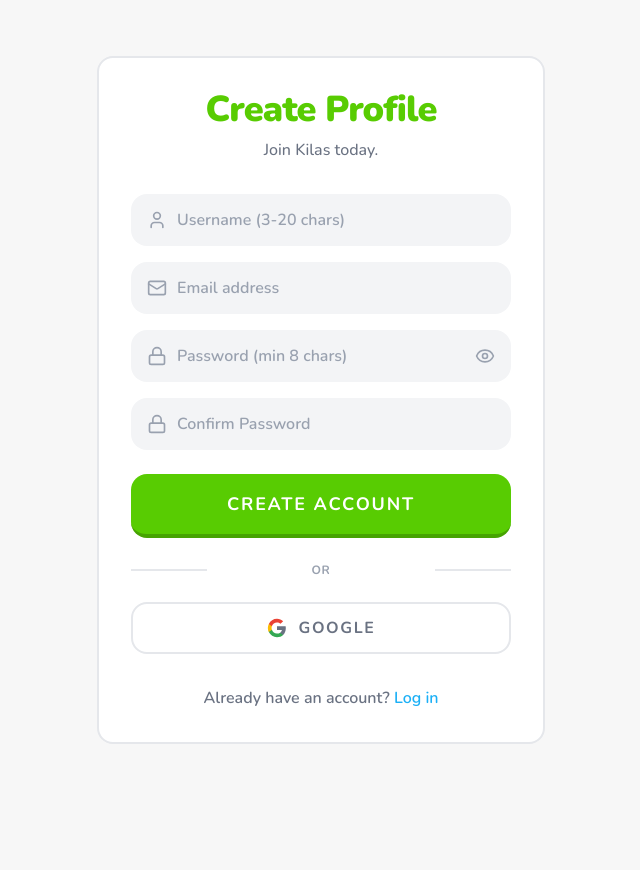
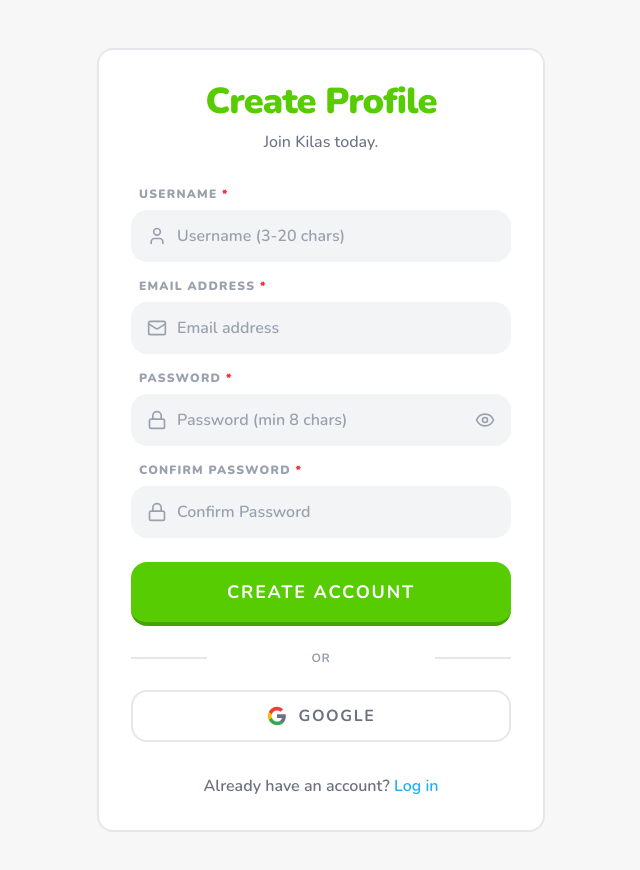
Before and after one commit to Joenathan-15/kilas, a React (Vite) app in the folder frontend/: page /register in a window 1280 px wide. Shown: the top 870 px of the page, without its empty margins (319-959 px from the left). Before the commit the page ends 800 px from the top, so only its background shows below. Built offline with nearby package versions, Linux system fonts and the light colour scheme.

Commit message:
feat: add required field indicators to forms in AIGenerateCardsModal, CardModal, DeckModal, LoginPage, and RegisterPage

```diff
--- a/frontend/src/components/cards/AIGenerateCardsModal.tsx
+++ b/frontend/src/components/cards/AIGenerateCardsModal.tsx
@@ -63,7 +63,7 @@
           {activeTab === 'text' ? (
             <div className="space-y-2">
               <label className="block text-xs font-black text-gray-400 uppercase tracking-widest">
-                Study Material / Notes
+                Study Material / Notes <span className="text-red-500 ml-1">*</span>
               </label>
               <textarea
                 required
--- a/frontend/src/components/cards/CardModal.tsx
+++ b/frontend/src/components/cards/CardModal.tsx
@@ -107,7 +107,7 @@
           {/* Front of Card */}
           <div className="space-y-3">
             <label className="block text-sm font-black text-gray-400 uppercase tracking-wider">
-              Front (Question)
+              Front (Question) <span className="text-red-500 ml-1">*</span>
             </label>
             <div className="relative group">
               <textarea
@@ -156,7 +156,7 @@
           {/* Back of Card */}
           <div className="space-y-3">
             <label className="block text-sm font-black text-gray-400 uppercase tracking-wider">
-              Back (Answer)
+              Back (Answer) <span className="text-red-500 ml-1">*</span>
             </label>
             <div className="relative group">
               <textarea
--- a/frontend/src/components/decks/DeckModal.tsx
+++ b/frontend/src/components/decks/DeckModal.tsx
@@ -113,7 +113,7 @@
             <>
               <div>
                 <label className="block text-xs font-black text-gray-400 uppercase tracking-widest mb-2">
-                  Deck Title
+                  Deck Title <span className="text-red-500 ml-1">*</span>
                 </label>
                 <input
                   type="text"
--- a/frontend/src/pages/LoginPage.tsx
+++ b/frontend/src/pages/LoginPage.tsx
@@ -54,8 +54,11 @@
           </h1>
           <p className="text-gray-500 font-medium mt-2">Learn anything, forever.</p>
         </div>
-
         <form onSubmit={handleSubmit} className="space-y-4">
+          <div className="space-y-2">
+            <label className="block text-xs font-black text-gray-400 uppercase tracking-widest ml-2">
+              Email Address <span className="text-red-500">*</span>
+            </label>
             <div className="relative">
               <div className="absolute inset-y-0 left-0 pl-4 flex items-center pointer-events-none">
                 <Mail className="h-5 w-5 text-gray-400" />
@@ -73,6 +76,10 @@
               <p className="text-danger-red text-xs font-bold px-2">{validationErrors.Email}</p>
             )}
 
+            <div className="space-y-2">
+              <label className="block text-xs font-black text-gray-400 uppercase tracking-widest ml-2">
+                Password <span className="text-red-500">*</span>
+              </label>
               <div className="relative">
                 <div className="absolute inset-y-0 left-0 pl-4 flex items-center pointer-events-none">
                   <Lock className="h-5 w-5 text-gray-400" />
@@ -104,6 +111,8 @@
               >
                 {isLoading ? <Loader2 className="animate-spin h-6 w-6" /> : "LOG IN"}
               </button>
+            </div>
+          </div>
         </form>
 
         <div className="mt-6 flex items-center justify-between">
--- a/frontend/src/pages/RegisterPage.tsx
+++ b/frontend/src/pages/RegisterPage.tsx
@@ -63,6 +63,10 @@
 
         <form onSubmit={handleSubmit} className="space-y-4">
 
+          <div className="space-y-2">
+            <label className="block text-xs font-black text-gray-400 uppercase tracking-widest ml-2">
+              Username <span className="text-red-500">*</span>
+            </label>
             <div className="relative">
               <div className="absolute inset-y-0 left-0 pl-4 flex items-center pointer-events-none">
                 <User className="h-5 w-5 text-gray-400" />
@@ -78,10 +82,15 @@
                 placeholder="Username (3-20 chars)"
               />
             </div>
+          </div>
           {validationErrors.Username && (
             <p className="text-danger-red text-xs font-bold px-2">{validationErrors.Username}</p>
           )}
 
+          <div className="space-y-2">
+            <label className="block text-xs font-black text-gray-400 uppercase tracking-widest ml-2">
+              Email Address <span className="text-red-500">*</span>
+            </label>
             <div className="relative">
               <div className="absolute inset-y-0 left-0 pl-4 flex items-center pointer-events-none">
                 <Mail className="h-5 w-5 text-gray-400" />
@@ -95,10 +104,15 @@
                 placeholder="Email address"
               />
             </div>
+          </div>
           {validationErrors.Email && (
             <p className="text-danger-red text-xs font-bold px-2">{validationErrors.Email}</p>
           )}
 
+          <div className="space-y-2">
+            <label className="block text-xs font-black text-gray-400 uppercase tracking-widest ml-2">
+              Password <span className="text-red-500">*</span>
+            </label>
             <div className="relative">
               <div className="absolute inset-y-0 left-0 pl-4 flex items-center pointer-events-none">
                 <Lock className="h-5 w-5 text-gray-400" />
@@ -120,10 +134,15 @@
                 {showPassword ? <EyeOff className="h-5 w-5" /> : <Eye className="h-5 w-5" />}
               </button>
             </div>
+          </div>
           {validationErrors.Password && (
             <p className="text-danger-red text-xs font-bold px-2">{validationErrors.Password}</p>
           )}
 
+          <div className="space-y-2">
+            <label className="block text-xs font-black text-gray-400 uppercase tracking-widest ml-2">
+              Confirm Password <span className="text-red-500">*</span>
+            </label>
             <div className="relative">
               <div className="absolute inset-y-0 left-0 pl-4 flex items-center pointer-events-none">
                 <Lock className="h-5 w-5 text-gray-400" />
@@ -136,6 +155,7 @@
                 className={`w-full pl-11 pr-12 py-3 bg-gray-100 border-2 rounded-2xl focus:bg-white focus:ring-0 transition-colors font-semibold text-gray-700 placeholder-gray-400 outline-none ${confirmPassword && password !== confirmPassword ? 'border-danger-red focus:border-danger-red' : 'border-transparent focus:border-sky-blue'}`}
                 placeholder="Confirm Password"
               />
+            </div>
           </div>
 
           <button
```
Lines whose indentation alone changed are shown as unchanged.
